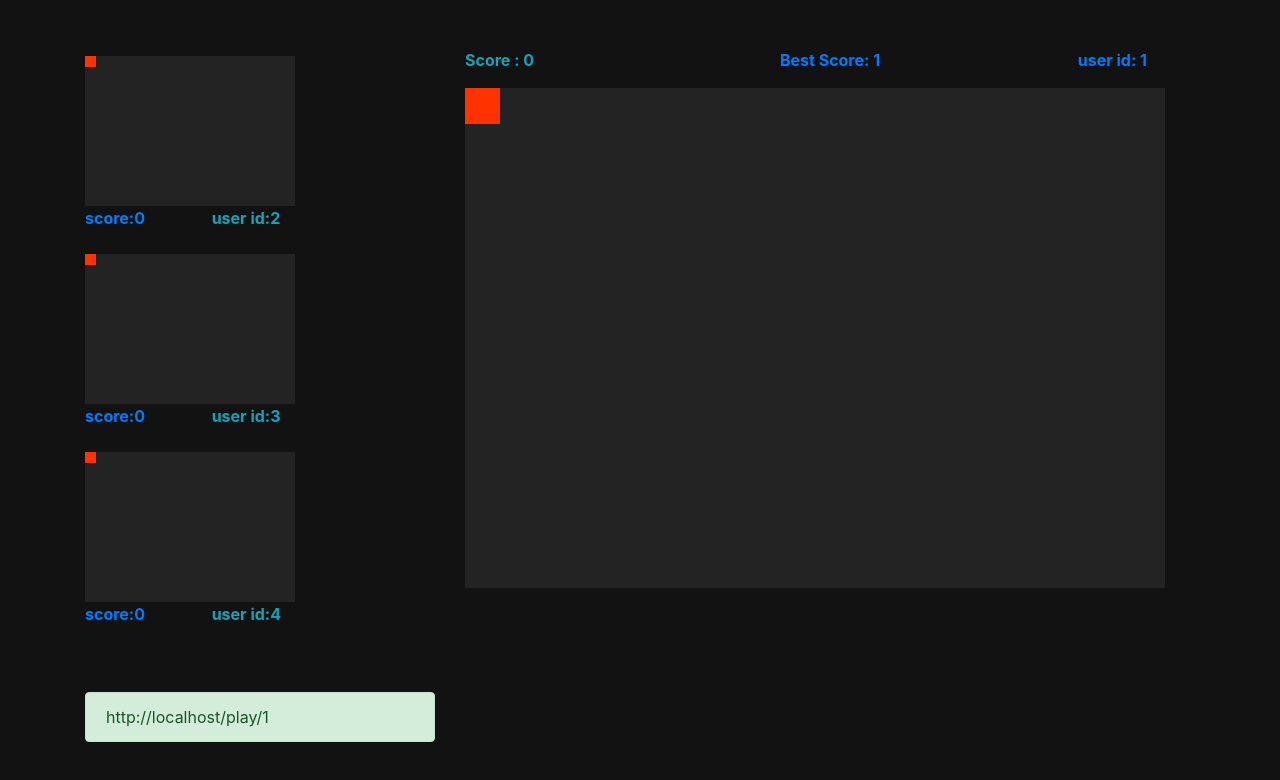
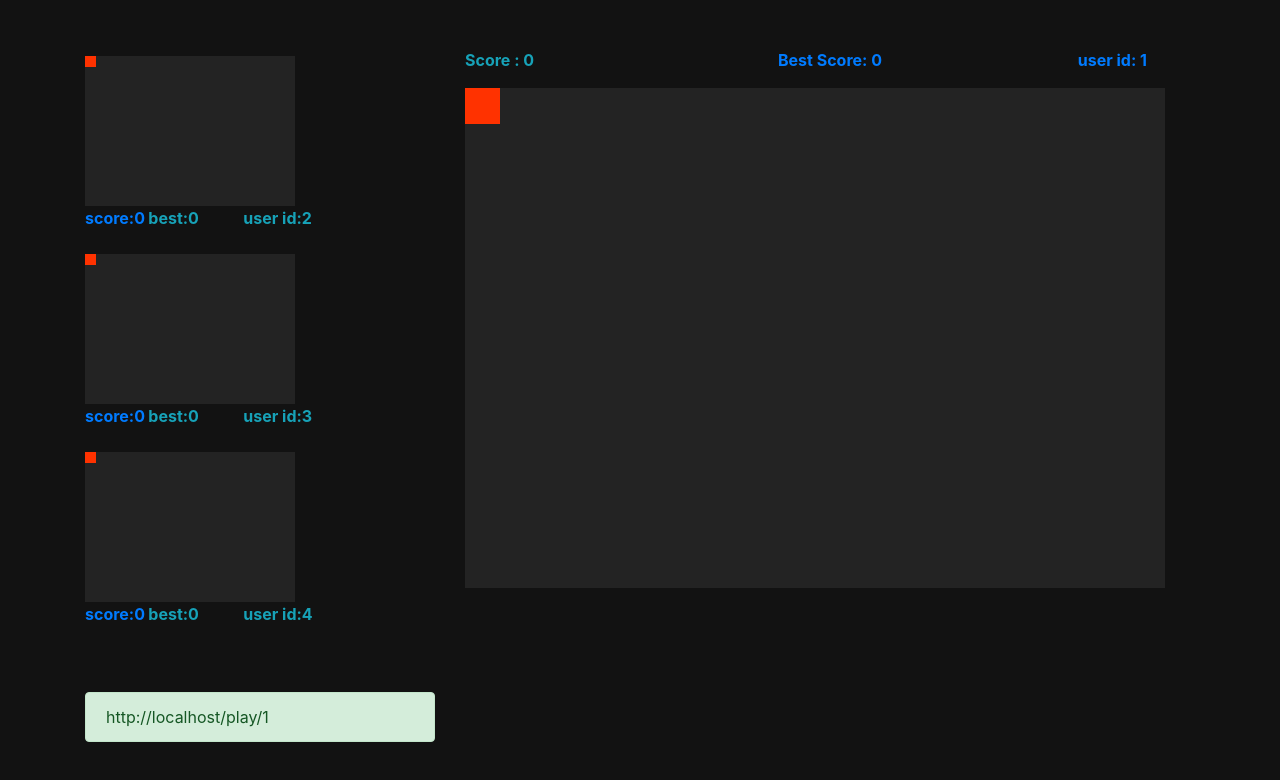
Before and after one commit to alisajadih/snake, a React (Create React App) app: page /play/1 in a window 1280 px wide. Shown: the top 780 px of the page. Built offline with nearby package versions, Linux system fonts and the light colour scheme; no server answers.

Commit message:
best score

```diff
--- a/src/components/board.js
+++ b/src/components/board.js
@@ -2,7 +2,7 @@ import React from "react";
 import Apple from "./apple";
 import Snake from "./snake";
 
-const Board = ({ snake, apple, haveScore, className, userId, ...rest }) => {
+const Board = ({ snake, apple, haveScore, className, userId, bestScore, ...rest }) => {
   return (
     <>
       <div
@@ -17,12 +17,17 @@ const Board = ({ snake, apple, haveScore, className, userId, ...rest }) => {
       </div>
       {haveScore && (
         <div className="row">
-          <div className="col-4">
+          <div className="col-2">
             <p className="font-weight-bold text-primary">
               score:{snake.length}
             </p>
           </div>
-          <div className="col-6">
+          <div className="col-3">
+            <p className="font-weight-bold text-info">
+              best:{ bestScore }
+            </p>
+          </div>
+          <div className="col-4">
             <p className="font-weight-bold text-info">
               user id:{userId }
             </p>
--- a/src/components/game.js
+++ b/src/components/game.js
@@ -13,7 +13,12 @@ const mapArrowsToLetter = {
 };
 const Game = () => {
   const [joinPlayer, setJoinPlayer] = useState(0);
-  const [bestScore , setBestScore] = useState(1)
+  const [bestScores, setBestScores] = useState({
+    1: 0,
+    2: 0,
+    3: 0,
+    4: 0,
+  });
 
   const [currentId, setCurrentId] = useState(1);
   const [socketData, setSocketData] = useState({
@@ -58,7 +63,16 @@ const Game = () => {
           ...prev,
           [data.user_id]: { snake: data.snake, apple: data.apple },
         }));
-        setBestScore((prev)=>Math.max(prev , data.snake.length))
+        setBestScores((prev) => {
+          return {
+            ...prev,
+            [data.user_id]: Math.max(prev[data.user_id], data.snake.length),
+          };
+        });
+        // setBestScore((prev)=>{
+        //   const score = Math.max(prev.score , data.snake.length)
+        //   return {score ,userId :data.user_id}
+        // })
       }
     };
     socket.onclose = function (e) {
@@ -93,6 +107,14 @@ const Game = () => {
       window.clearTimeout(timeout, handleTimeOut);
     };
   }, [joinPlayer]);
+
+  // const bestScores = {
+  //   1: 0,
+  //   2: 0,
+  //   3: 0,
+  //   4: 0,
+  // };
+
   return (
     <>
       {/* <h1 className="mt-4">Snake Game</h1> */}
@@ -127,6 +149,7 @@ const Game = () => {
                   width={210}
                   height={150}
                   userId={key}
+                  bestScore = {bestScores[key]}
                 />
               ))}
           </div>
@@ -136,7 +159,7 @@ const Game = () => {
                 <p className="text-info font-weight-bold">{`Score : ${socketData[currentId].snake.length}`}</p>
               </div>
               <div className="col-4">
-                <p className="text-primary font-weight-bold text-center ">{`Best Score: ${bestScore}`}</p>
+                <p className="text-primary font-weight-bold text-center ">{`Best Score: ${bestScores[currentId]}`}</p>
               </div>
               <div className="col-4">
                 <p className="text-primary font-weight-bold text-right mr-5">{`user id: ${currentId}`}</p>
@@ -147,6 +170,7 @@ const Game = () => {
               apple={socketData[currentId].apple}
               width={700}
               height={500}
+
             />
           </div>
           <div className="col-4" style={{ marginTop: 50 }}>
```
